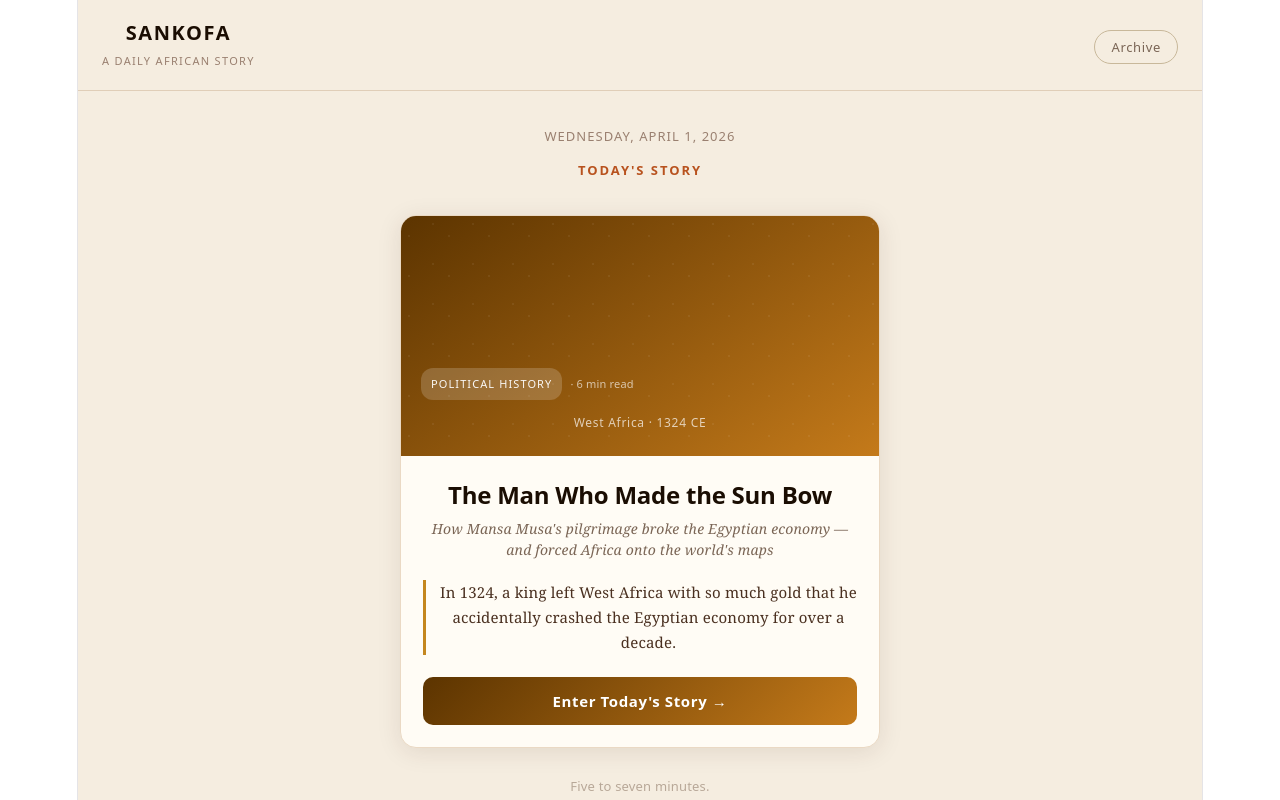
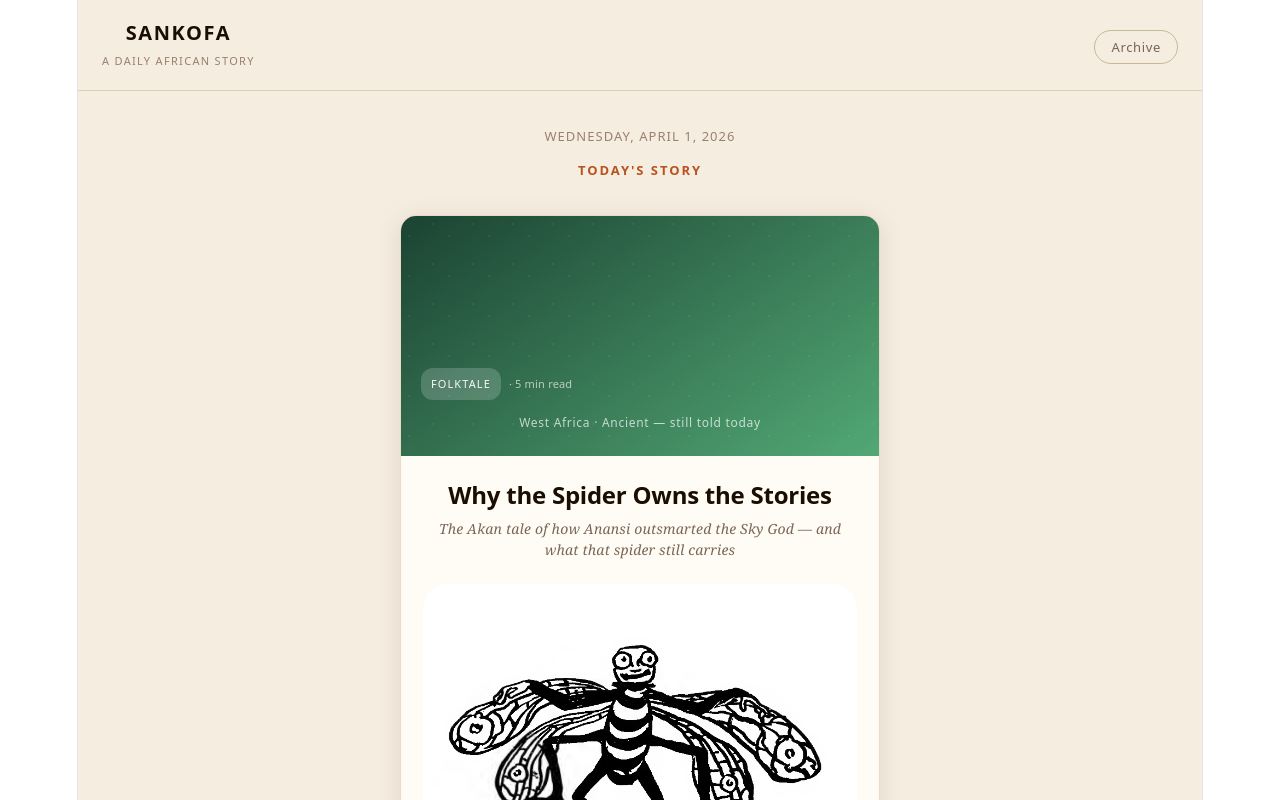
Before and after one commit to itsmisskubai/sankofa-app, a React (Vite) app: page / in a window 1280 px wide. Shown: the top 800 px of the page. Built offline with nearby package versions, Linux system fonts and the light colour scheme.

Commit message:
Update Sankofa app (images + dates)

```diff
--- a/src/App.jsx
+++ b/src/App.jsx
@@ -1,8 +1,7 @@
 import { useState, useEffect } from "react";
 
 // ─── CONSTANTS ────────────────────────────────────────────────────────────────
-const TODAY = "2026-04-01";
-
+const TODAY = new Date().toLocaleDateString("en-CA");
 const CAT = {
   "Folktale":          { badge: "#276749", badgeBg: "#e3f2eb", heroA: "#1B4332", heroB: "#52A875" },
   "Trade":             { badge: "#174B6B", badgeBg: "#dceef9", heroA: "#0f3651", heroB: "#2980B9" },
@@ -17,7 +16,7 @@ const CAT = {
 const STORIES = [
   {
     id: 1,
-    date: "2026-03-26",
+    date: "2026-04-01",
     category: "Folktale",
     region: "West Africa",
     period: "Ancient — still told today",
@@ -70,7 +69,7 @@ const STORIES = [
   },
   {
     id: 2,
-    date: "2026-03-27",
+    date: "2026-04-02",
     category: "Trade",
     region: "East Africa",
     period: "9th–16th Century CE",
@@ -118,7 +117,7 @@ const STORIES = [
   },
   {
     id: 3,
-    date: "2026-03-28",
+    date: "2026-04-03",
     category: "Architecture",
     region: "Southern Africa",
     period: "11th–15th Century CE",
@@ -167,7 +166,7 @@ const STORIES = [
   },
   {
     id: 4,
-    date: "2026-03-29",
+    date: "2026-04-04",
     category: "Resistance",
     region: "Central Africa",
     period: "17th Century CE",
@@ -217,7 +216,7 @@ const STORIES = [
   },
   {
     id: 5,
-    date: "2026-03-30",
+    date: "2026-04-05",
     category: "Culture",
     region: "West Africa",
     period: "Ancient — present day",
@@ -265,7 +264,7 @@ const STORIES = [
   },
   {
     id: 6,
-    date: "2026-03-31",
+    date: "2026-04-06",
     category: "Belief Systems",
     region: "West Africa",
     period: "Ancient — 20th Century",
@@ -313,7 +312,7 @@ const STORIES = [
   },
   {
     id: 7,
-    date: "2026-04-01",
+    date: "2026-04-07",
     category: "Political History",
     region: "West Africa",
     period: "1324 CE",
```
